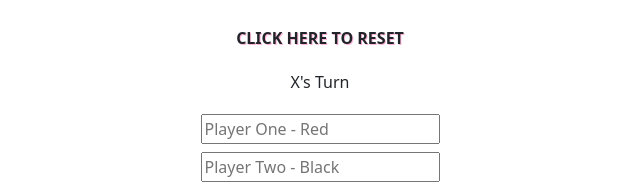
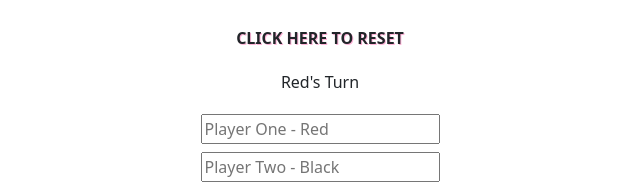
Before and after one commit to hpknollenberg/connect-four, a website: page docs/index.html in a window 1280 px wide. Shown: the part 669-855 px from the top of the page, 320-960 px from the left. Drawn offline with nearby package versions, Linux system fonts and the light colour scheme.

Commit message:
Red's turn on startup

```diff
--- a/docs/index.html
+++ b/docs/index.html
@@ -78,7 +78,7 @@
         <p id="reset">CLICK HERE TO RESET</p>
       </div>
       <div class="d-flex justify-content-center">
-        <p id="message">X's Turn</p>
+        <p id="message">Red's Turn</p>
       </div>
       <div class="d-flex justify-content-center">
         <input id="red-player" placeholder="Player One - Red" class="m-1" maxlength="18">
```
Also changed, not shown: index.html (+1 -1 lines).
